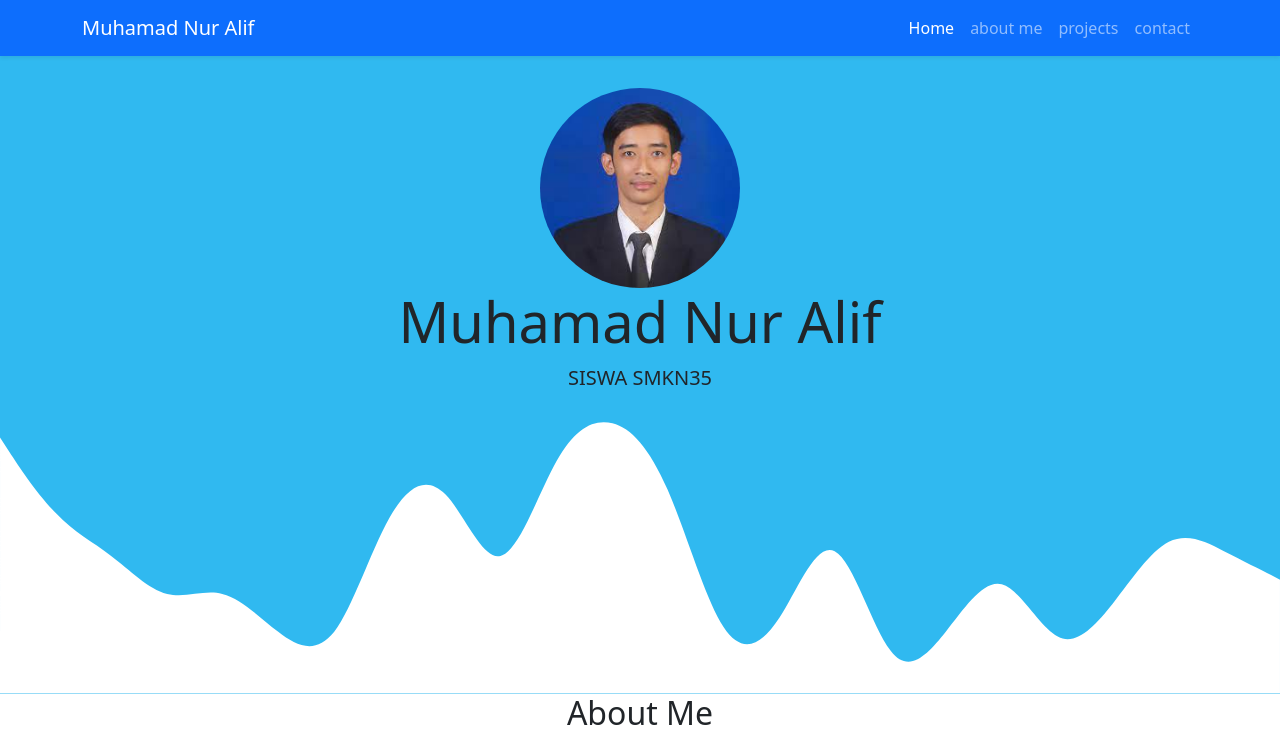
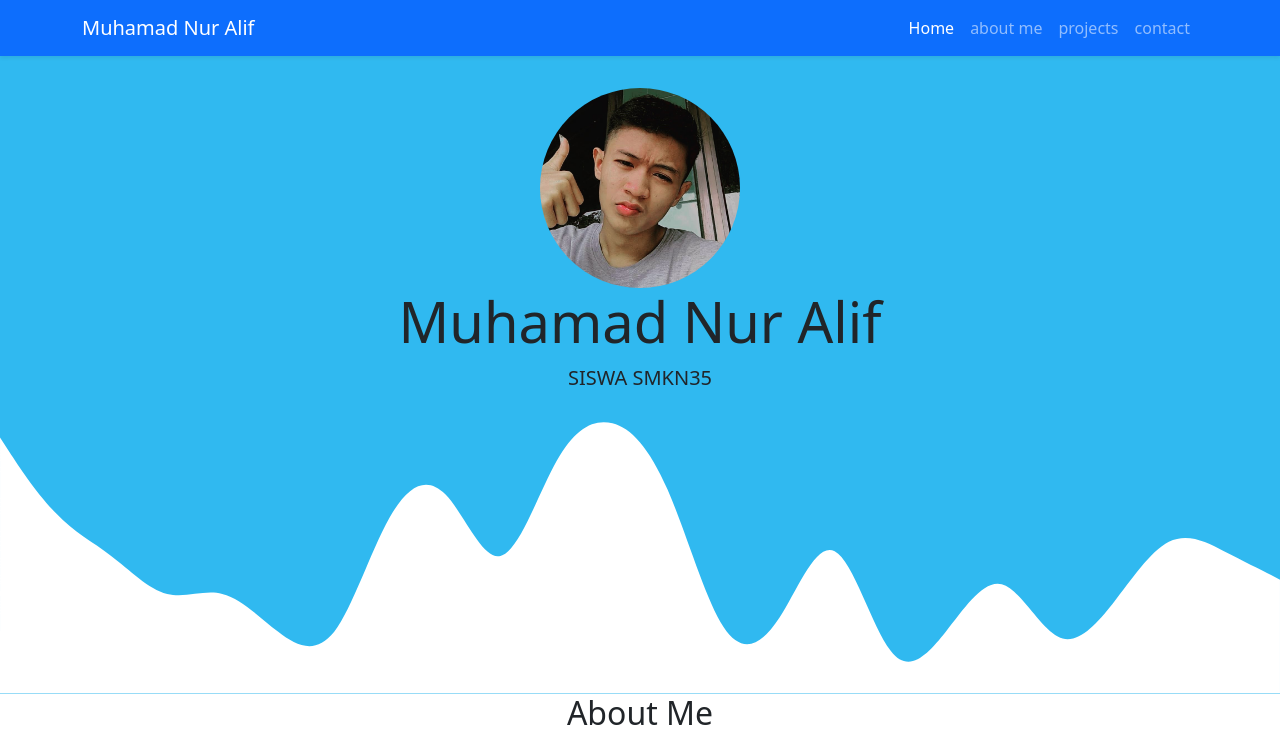
Before and after one commit to GitAlip/MuhamadNurAlif.github.io, a plain HTML site: page index.html in a window 1280 px wide. Shown: the top 753 px of the page. Drawn offline with nearby package versions, Linux system fonts and the light colour scheme.

Commit message:
mengubah poto

```diff
--- a/index.html
+++ b/index.html
@@ -41,7 +41,7 @@
 
     <!--jumbotron-->
     <section class="jumbotron text-center">
-      <img src="andi.jpg" alt="andi" width="200" class="rounded-circle" img-thumbnail />
+      <img src="SAVE_20211208_102520[1].jpg" alt="andi" width="200" class="rounded-circle" img-thumbnail />
       <h1 class="display-4">Muhamad Nur Alif</h1>
       <p class="lead">SISWA SMKN35</p>
       <svg xmlns="http://www.w3.org/2000/svg" viewBox="0 0 1440 320">
```
Also changed, not shown: SAVE_20211208_102520.jpg (added), SAVE_20211208_102520[1].jpg (added), 3 other files.
